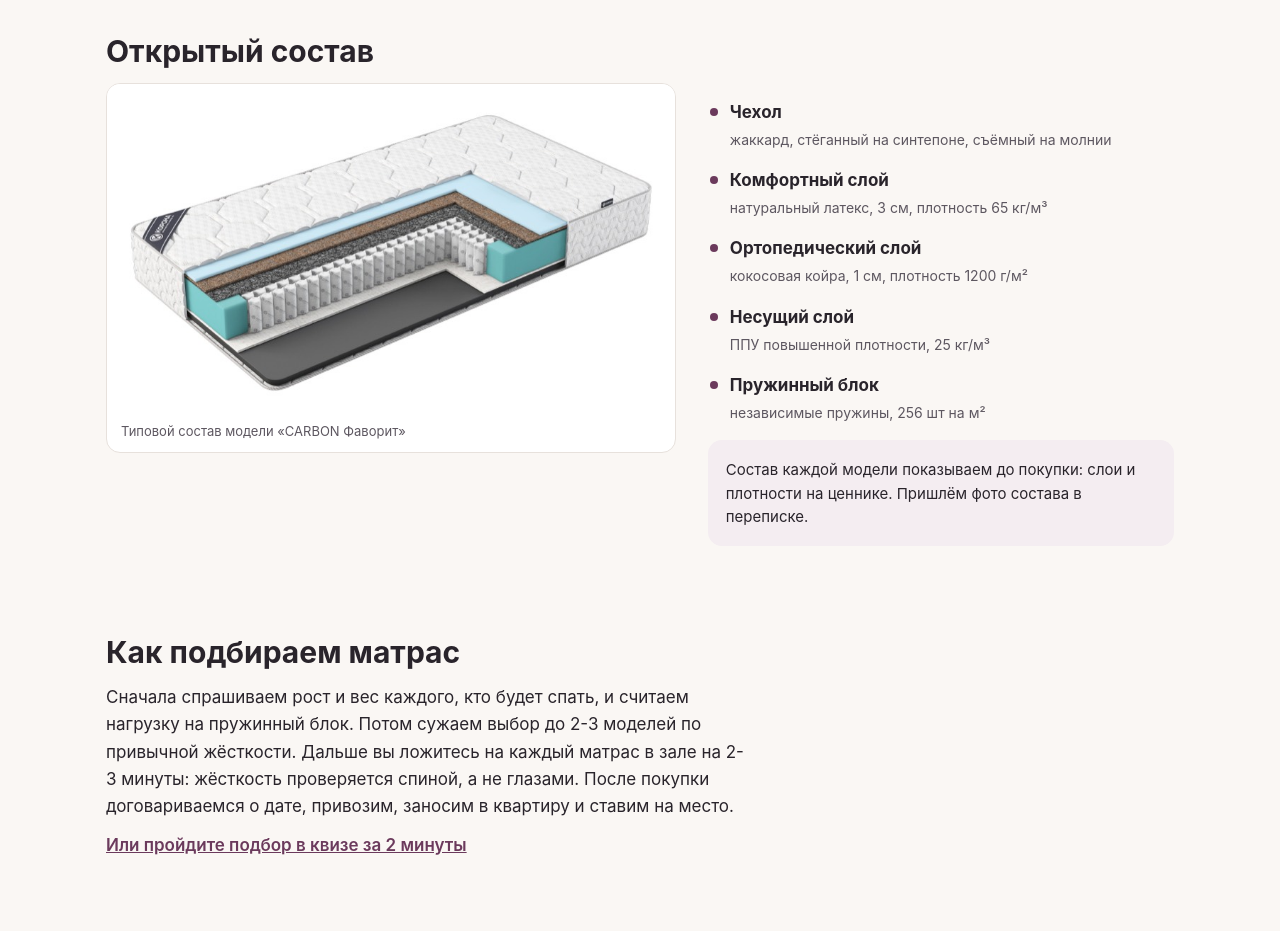
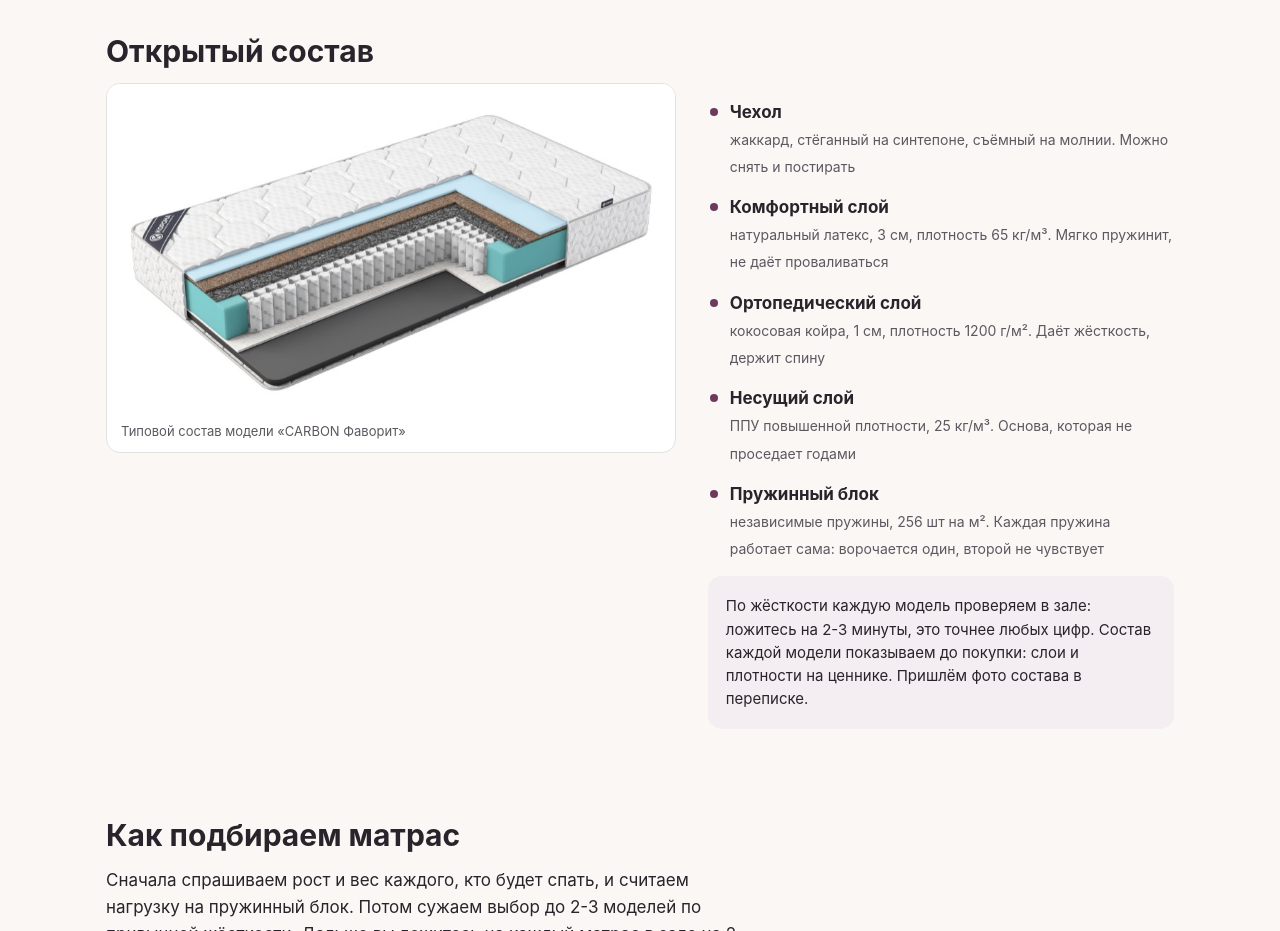
Before and after one commit to neny695-cell/korona-bmb-prototype, a plain HTML site: page v3/index.html in a window 1280 px wide. Shown: the part 4100-5031 px from the top of the page. Drawn offline with Linux system fonts and the light colour scheme.

Commit message:
Состав: пояснения к слоям простым языком

```diff
--- a/v3/index.html
+++ b/v3/index.html
@@ -442,13 +442,13 @@ footer p{margin-bottom:8px;font-size:15px}
       </figure>
       <div>
         <ul class="layers">
-          <li><b>Чехол</b><span>жаккард, стёганный на синтепоне, съёмный на молнии</span></li>
-          <li><b>Комфортный слой</b><span>натуральный латекс, 3 см, плотность 65 кг/м³</span></li>
-          <li><b>Ортопедический слой</b><span>кокосовая койра, 1 см, плотность 1200 г/м²</span></li>
-          <li><b>Несущий слой</b><span>ППУ повышенной плотности, 25 кг/м³</span></li>
-          <li><b>Пружинный блок</b><span>независимые пружины, 256 шт на м²</span></li>
+          <li><b>Чехол</b><span>жаккард, стёганный на синтепоне, съёмный на молнии. Можно снять и постирать</span></li>
+          <li><b>Комфортный слой</b><span>натуральный латекс, 3 см, плотность 65 кг/м³. Мягко пружинит, не даёт проваливаться</span></li>
+          <li><b>Ортопедический слой</b><span>кокосовая койра, 1 см, плотность 1200 г/м². Даёт жёсткость, держит спину</span></li>
+          <li><b>Несущий слой</b><span>ППУ повышенной плотности, 25 кг/м³. Основа, которая не проседает годами</span></li>
+          <li><b>Пружинный блок</b><span>независимые пружины, 256 шт на м². Каждая пружина работает сама: ворочается один, второй не чувствует</span></li>
         </ul>
-        <div class="note" style="margin-top:14px">Состав каждой модели показываем до покупки: слои и плотности на ценнике. Пришлём фото состава в переписке.</div>
+        <div class="note" style="margin-top:14px">По жёсткости каждую модель проверяем в зале: ложитесь на 2-3 минуты, это точнее любых цифр. Состав каждой модели показываем до покупки: слои и плотности на ценнике. Пришлём фото состава в переписке.</div>
       </div>
     </div>
   </div>
```
